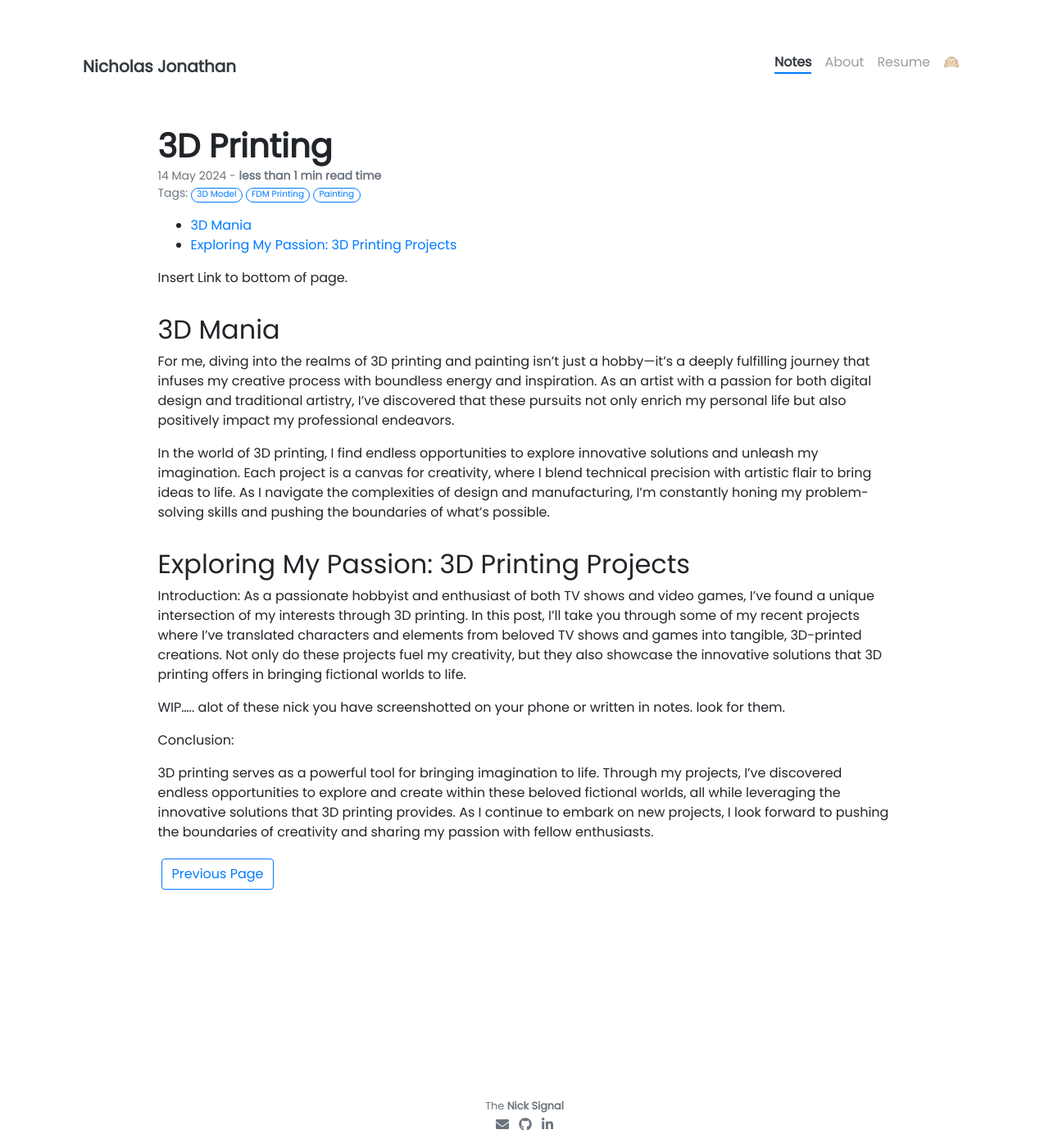
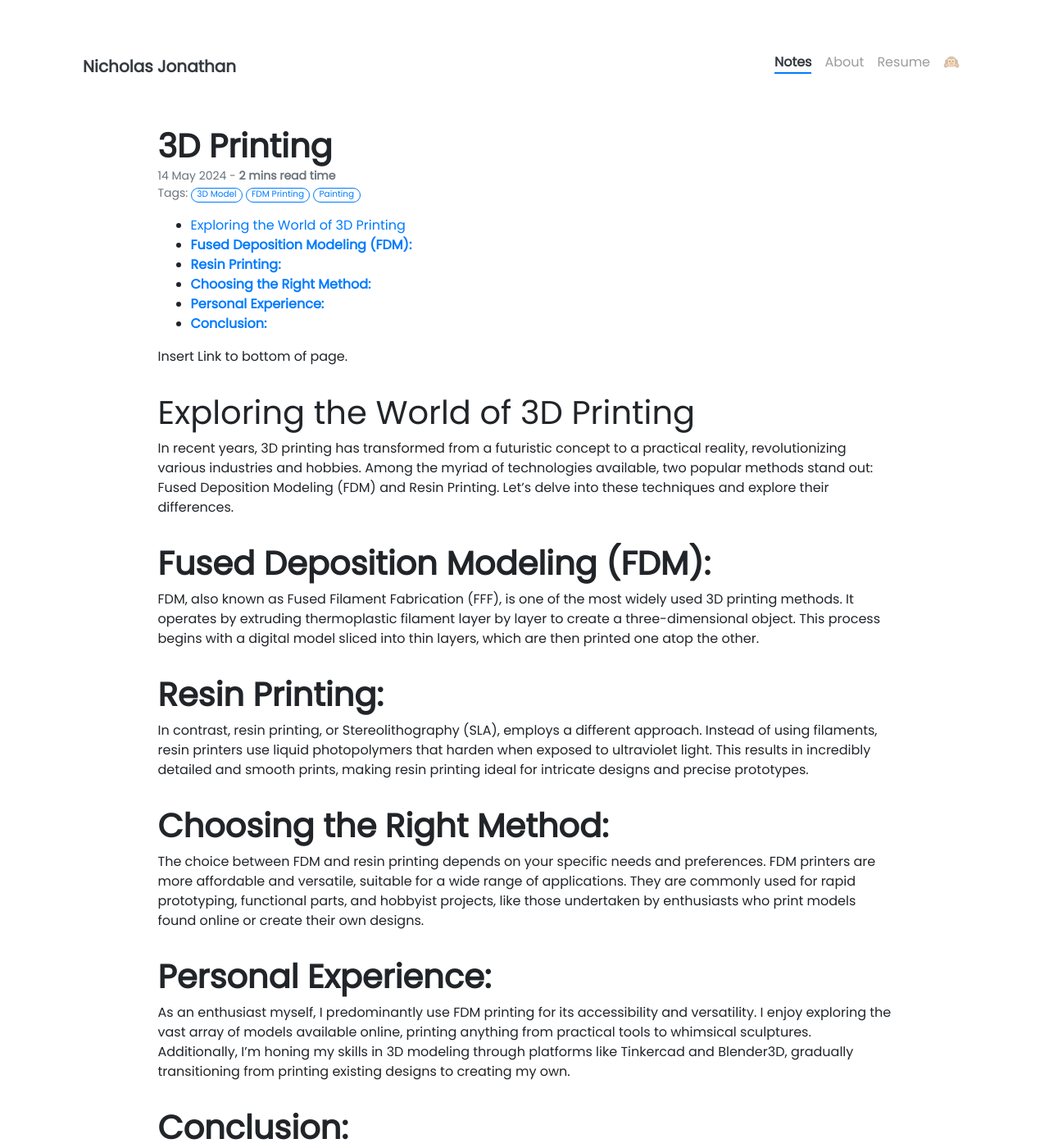
Before and after one commit to Seerow0/-MK-II-Nicholas-J-Website-, a Jekyll site: the page built from _posts/2024-05-14-A-3d-Printing-Guide.md, in a window 1280 px wide and 1400 px high. Shown: the whole window at 82% size. Built offline with Jekyll 4.4.1, drawn with Linux system fonts in a browser that asks for light colours; nearby versions of some CDN libraries; our own code applies the rules of GitHub Pages for plain Markdown files; a script that is not in the unit is left out; some of the changed text lies outside the part shown.

Commit message:
Update 2024-05-14-A-3d-Printing-Guide.md

```diff
--- a/_posts/2024-05-14-A-3d-Printing-Guide.md
+++ b/_posts/2024-05-14-A-3d-Printing-Guide.md
@@ -10,22 +10,28 @@ description: Where ingenuity comes to life
 
 Insert Link to bottom of page.
 
-## 3D Mania
+# Exploring the World of 3D Printing
 
-For me, diving into the realms of 3D printing and painting isn't just a hobby—it's a deeply fulfilling journey that infuses my creative process with boundless energy and inspiration. As an artist with a passion for both digital design and traditional artistry, I've discovered that these pursuits not only enrich my personal life but also positively impact my professional endeavors.
+In recent years, 3D printing has transformed from a futuristic concept to a practical reality, revolutionizing various industries and hobbies. Among the myriad of technologies available, two popular methods stand out: Fused Deposition Modeling (FDM) and Resin Printing. Let's delve into these techniques and explore their differences.
 
-In the world of 3D printing, I find endless opportunities to explore innovative solutions and unleash my imagination. Each project is a canvas for creativity, where I blend technical precision with artistic flair to bring ideas to life. As I navigate the complexities of design and manufacturing, I'm constantly honing my problem-solving skills and pushing the boundaries of what's possible.
+# **Fused Deposition Modeling (FDM):**
 
-## Exploring My Passion: 3D Printing Projects
+FDM, also known as Fused Filament Fabrication (FFF), is one of the most widely used 3D printing methods. It operates by extruding thermoplastic filament layer by layer to create a three-dimensional object. This process begins with a digital model sliced into thin layers, which are then printed one atop the other.
 
-Introduction:
-As a passionate hobbyist and enthusiast of both TV shows and video games, I've found a unique intersection of my interests through 3D printing. In this post, I'll take you through some of my recent projects where I've translated characters and elements from beloved TV shows and games into tangible, 3D-printed creations. Not only do these projects fuel my creativity, but they also showcase the innovative solutions that 3D printing offers in bringing fictional worlds to life.
+# **Resin Printing:**
 
-WIP..... alot of these nick you have screenshotted on your phone or written in notes. look for them.
+In contrast, resin printing, or Stereolithography (SLA), employs a different approach. Instead of using filaments, resin printers use liquid photopolymers that harden when exposed to ultraviolet light. This results in incredibly detailed and smooth prints, making resin printing ideal for intricate designs and precise prototypes.
 
+# **Choosing the Right Method:**
 
-Conclusion:
+The choice between FDM and resin printing depends on your specific needs and preferences. FDM printers are more affordable and versatile, suitable for a wide range of applications. They are commonly used for rapid prototyping, functional parts, and hobbyist projects, like those undertaken by enthusiasts who print models found online or create their own designs.
 
-3D printing serves as a powerful tool for bringing imagination to life. Through my projects, I've discovered endless opportunities to explore and create within these beloved fictional worlds, all while leveraging the innovative solutions that 3D printing provides. As I continue to embark on new projects, I look forward to pushing the boundaries of creativity and sharing my passion with fellow enthusiasts.
+# **Personal Experience:**
+
+As an enthusiast myself, I predominantly use FDM printing for its accessibility and versatility. I enjoy exploring the vast array of models available online, printing anything from practical tools to whimsical sculptures. Additionally, I'm honing my skills in 3D modeling through platforms like Tinkercad and Blender3D, gradually transitioning from printing existing designs to creating my own.
+
+# **Conclusion:**
+
+As a hobbyist, 3D printing is not just a pastime but a passion—a journey of continuous learning and exploration. It's a realm where I challenge myself, create solutions for problem-solving, and most importantly, have fun. Understanding the nuances of different printing techniques empowers me to bring my ideas to life, whether I'm printing existing designs or creating my own. So, let's continue this exhilarating journey of creativity, innovation, and endless possibilities in the realm of 3D printing, as I explore and grow in this exciting field!
 
 {% include elements/button.html link="https://nicholasjonathan.com/blog/" text="Previous Page" %}
```
